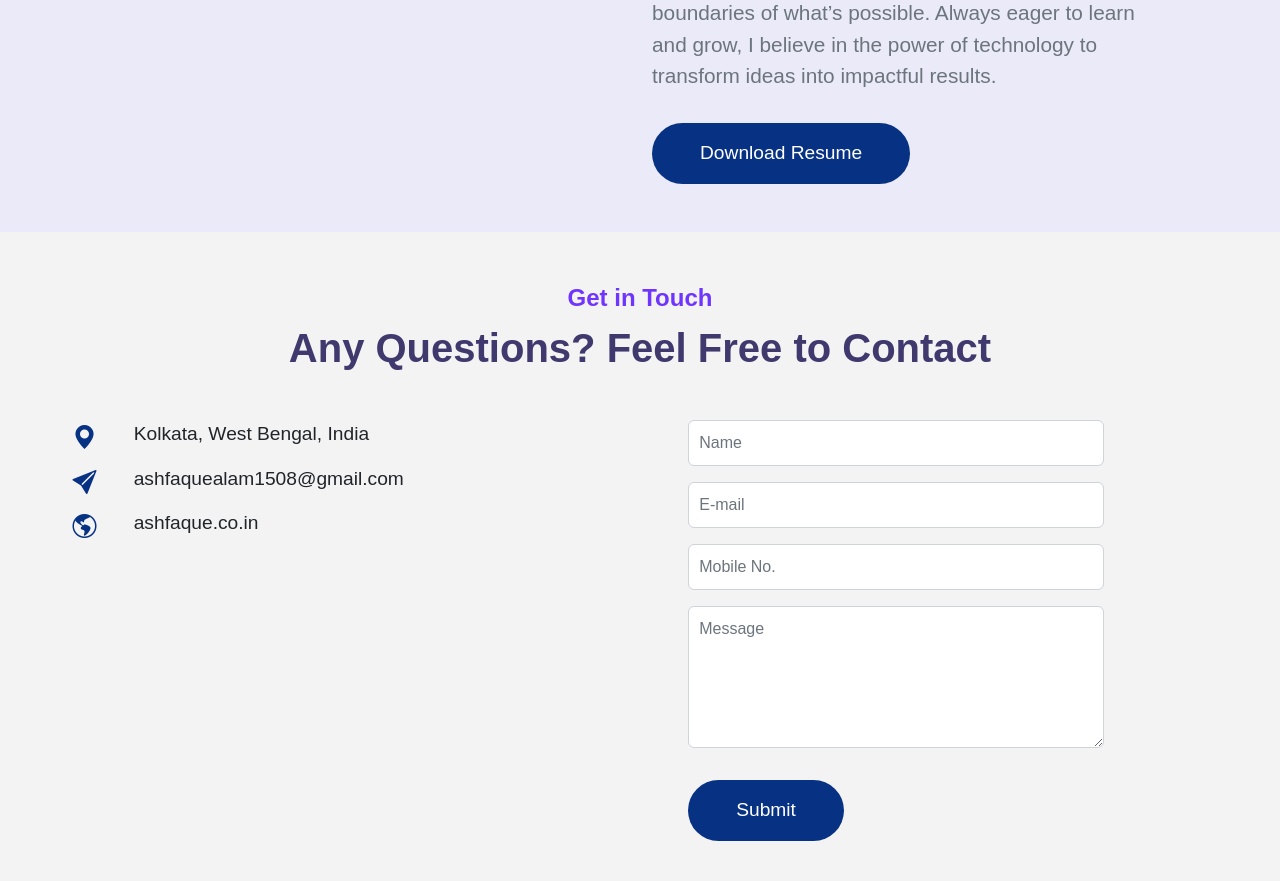
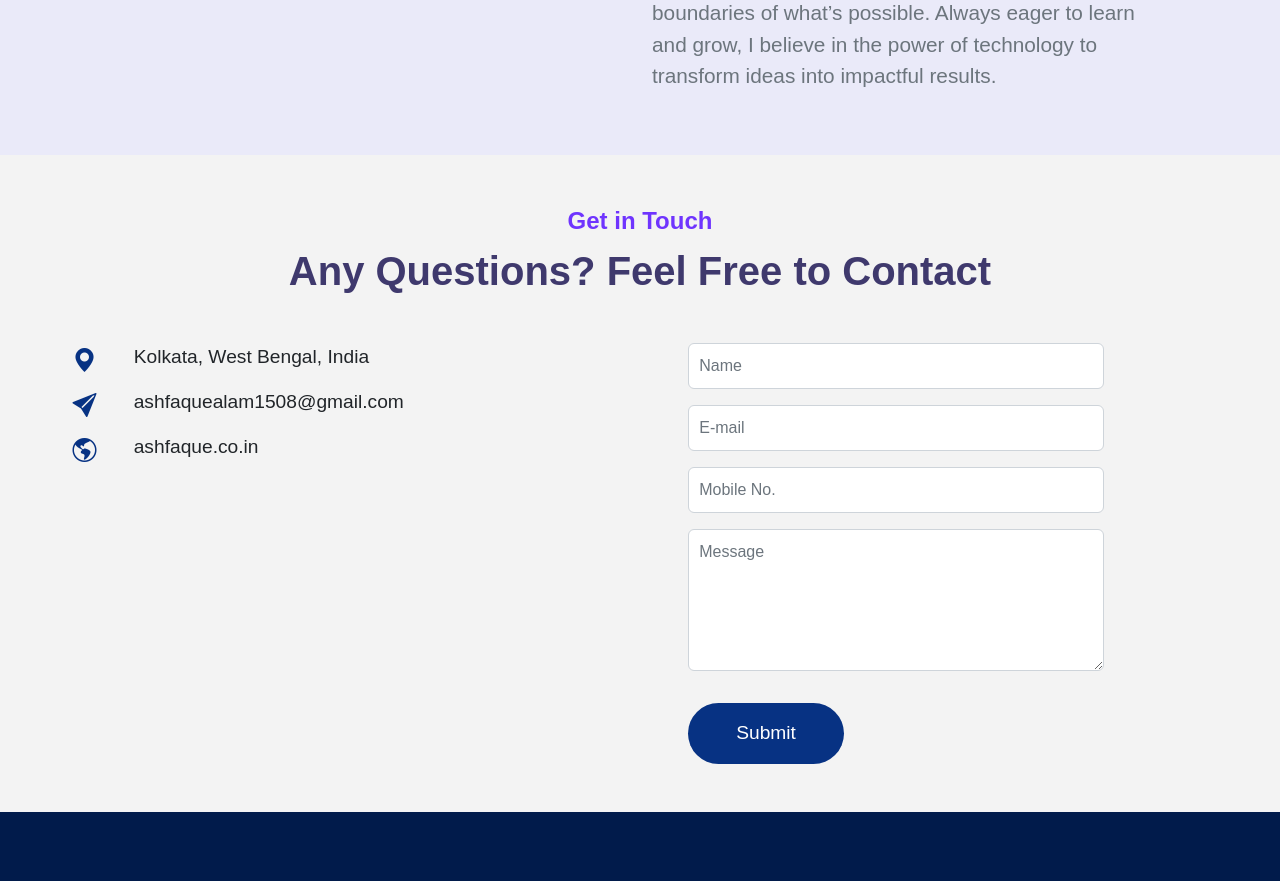
Before and after one commit to ashfaque/portfolio, a plain HTML site: page index.html in a window 1280 px wide. Shown: the part 1500-2381 px from the top of the page. Drawn offline with Linux system fonts and the light colour scheme; a web font is replaced by a local one.

Commit message:
disabled download resume button

```diff
--- a/index.html
+++ b/index.html
@@ -249,9 +249,9 @@
             <h3>Beautiful & Unique Digital Experiences</h3>
             <p class="text-muted">As a Python specialist, I’m driven by the challenge of creating elegant, efficient solutions that solve complex problems. With a keen eye for detail and a passion for clean code, I craft solutions that not only work but exceed expectations. My expertise lies in seamlessly blending creativity with technical skills, making sure every project I touch carries a unique, innovative touch. I thrive on tackling projects that demand both technical depth and a creative mindset, constantly pushing the boundaries of what’s possible. Always eager to learn and grow, I believe in the power of technology to transform ideas into impactful results.</p>
             <!-- <p class="text-muted">Quia voluptas sit aspernatur aut odit aut fugit, sed ruiano consequntar magni dolores.</p> -->
-            <button class="c-btn h-btn mt-3 py-3 px-5 rounded-pill">
+            <!-- <button class="c-btn h-btn mt-3 py-3 px-5 rounded-pill">
               <a href="Ashfaque_Alam_Resume.pdf" download="Ashfaque_Alam_Resume" style="text-decoration: none; color: #fff"> Download Resume </a>
-            </button>
+            </button> -->
           </div>
         </div>
       </div>
```
